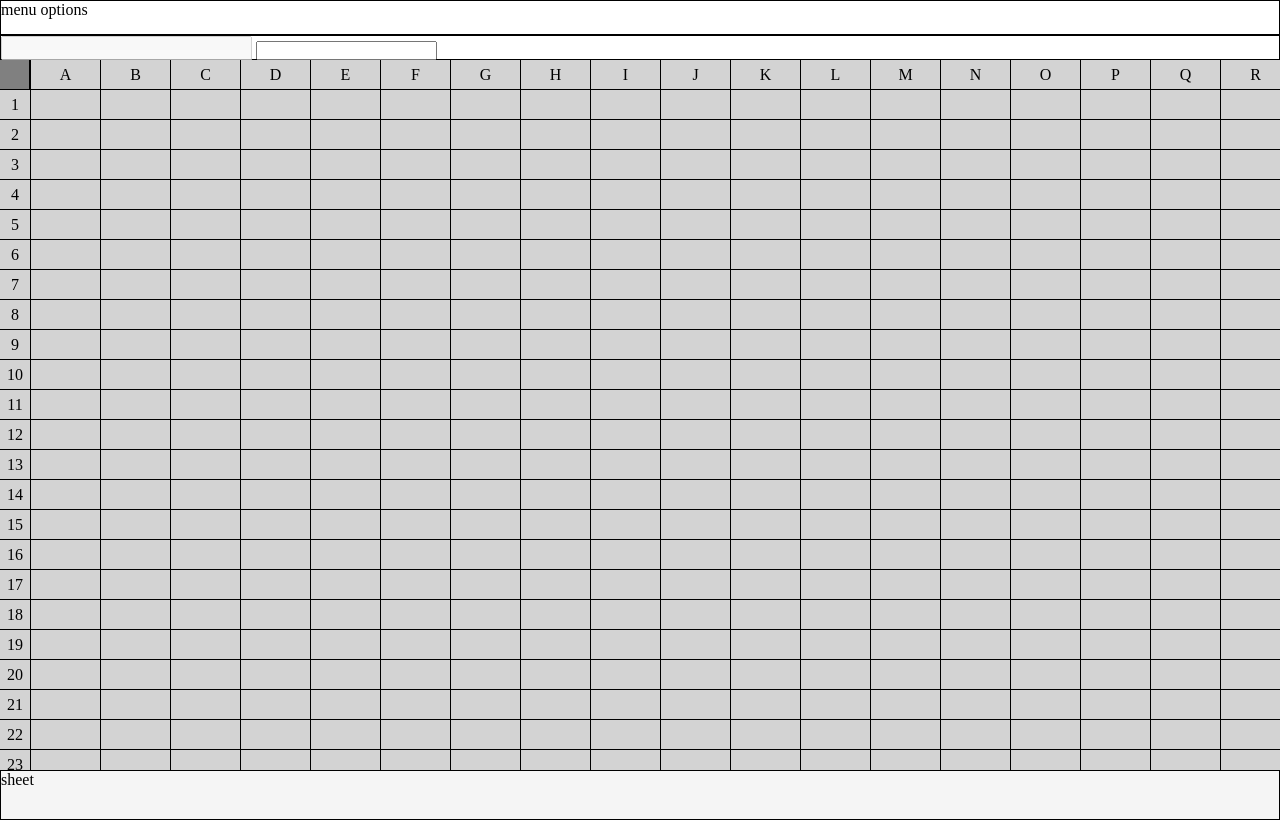
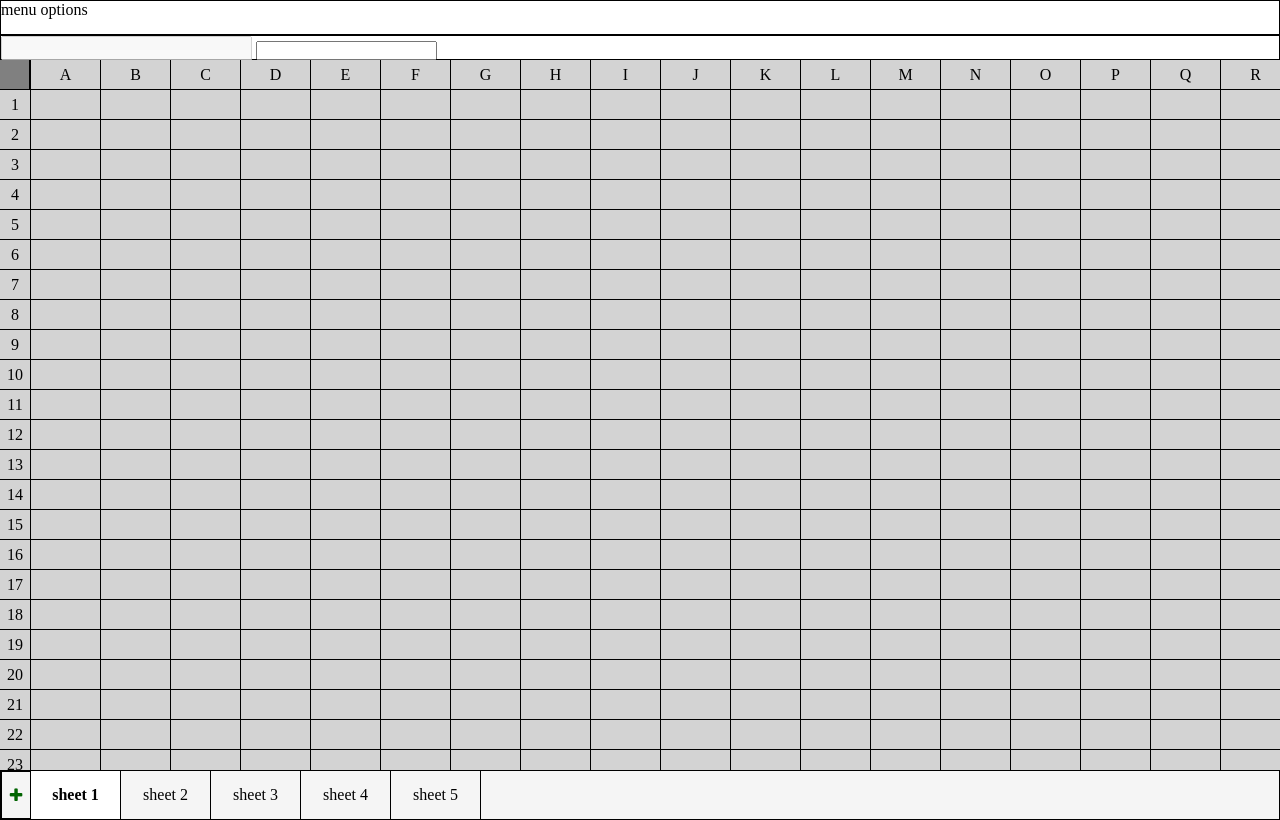
Before and after one commit to mohd-aman/fjpEnglish, a plain HTML site: page 3_Browser/excel/index.html in a window 1280 px wide. Drawn offline with Linux system fonts and the light colour scheme.

Commit message:
static sheet ui

```diff
--- a/3_Browser/excel/index.html
+++ b/3_Browser/excel/index.html
@@ -5,6 +5,7 @@
     <meta http-equiv="X-UA-Compatible" content="IE=edge">
     <meta name="viewport" content="width=device-width, initial-scale=1.0">
     <title>Excel Clone</title>
+    <link rel="stylesheet" href="https://cdnjs.cloudflare.com/ajax/libs/font-awesome/4.7.0/css/font-awesome.min.css">
     <link rel="stylesheet" href="./style.css">
 </head>
 <body>
@@ -14,7 +15,18 @@
         <input type="text" id="formula">
     </div>
     <div class="cells-content"></div>
-    <div class="sheets">sheet</div>
+    <div class="sheets">
+        <div class="add-sheet">
+            <i class="fa fa-plus"></i>
+        </div>
+        <div class="sheets-list">
+            <div class="sheet active-sheet">sheet 1</div>
+            <div class="sheet">sheet 2</div>
+            <div class="sheet">sheet 3</div>
+            <div class="sheet">sheet 4</div>
+            <div class="sheet">sheet 5</div>
+        </div>
+    </div>
 </body>
 <script src="./init.js"></script>
 <script src="./script.js"></script>
--- a/3_Browser/excel/style.css
+++ b/3_Browser/excel/style.css
@@ -22,6 +22,7 @@
 }
 
 .sheets{
+    display: flex;
     border:  0.5px solid;
     height: 50px;
     background-color: whitesmoke;
@@ -95,3 +96,35 @@
     text-align: center;
     font-size: larger;
 }
+
+.add-sheet{
+    width: 30px;
+    height: 100%;
+    display: flex;
+    justify-content: center;
+    align-items: center;
+    align-items: center;
+    border: 0.5px solid black;
+    color: darkgreen;
+}
+
+.sheets-list{
+    display: flex;
+    align-items: center;
+    height: 100%;
+}
+
+.sheet{
+    border-right: 0.5px solid black;
+    width: 90px;
+    height: 100%;
+    display: flex;
+    justify-content: center;
+    align-items: center;
+    cursor: pointer;
+}
+
+.active-sheet{
+    background-color: white;
+    font-weight: bold;
+}
```
